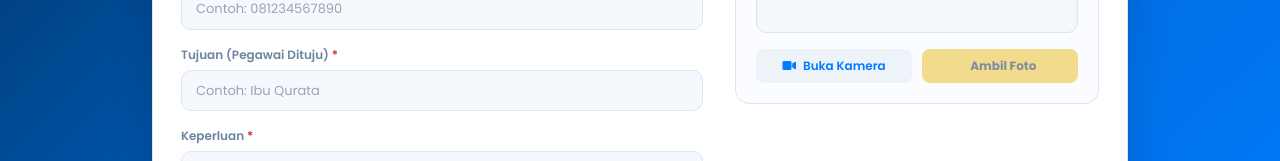
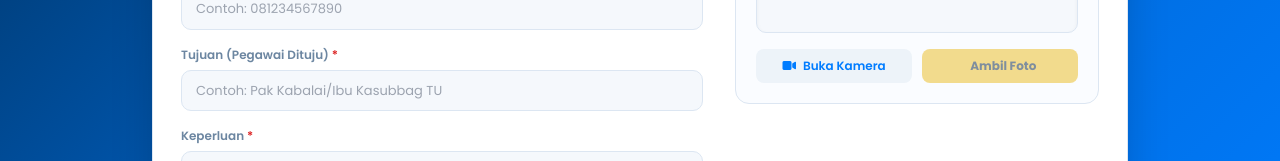
Before and after one commit to aqshalibrahim/buku-tamu-blsdm, a plain HTML site: page index.html in a window 1280 px wide. Shown: the part 424-585 px from the top of the page. Drawn offline with nearby package versions, Linux system fonts and the light colour scheme.

Commit message:
Refactor index.html structure and content

```diff
--- a/index.html
+++ b/index.html
@@ -137,7 +137,7 @@
                         <div>
                             <label class="block text-[12px] font-semibold text-tu-textSub mb-1.5">Tujuan (Pegawai
                                 Dituju) <span class="text-tu-red">*</span></label>
-                            <input type="text" id="inputTujuan" required placeholder="Contoh: Ibu Qurata"
+                            <input type="text" id="inputTujuan" required placeholder="Contoh: Pak Kabalai/Ibu Kasubbag TU"
                                 class="w-full px-3.5 py-2.5 bg-tu-bg border border-tu-border rounded-[10px] focus:bg-white focus:border-tu-accent focus:ring-1 focus:ring-tu-accent outline-none text-[13px] text-tu-text transition-colors">
                         </div>
 
```
